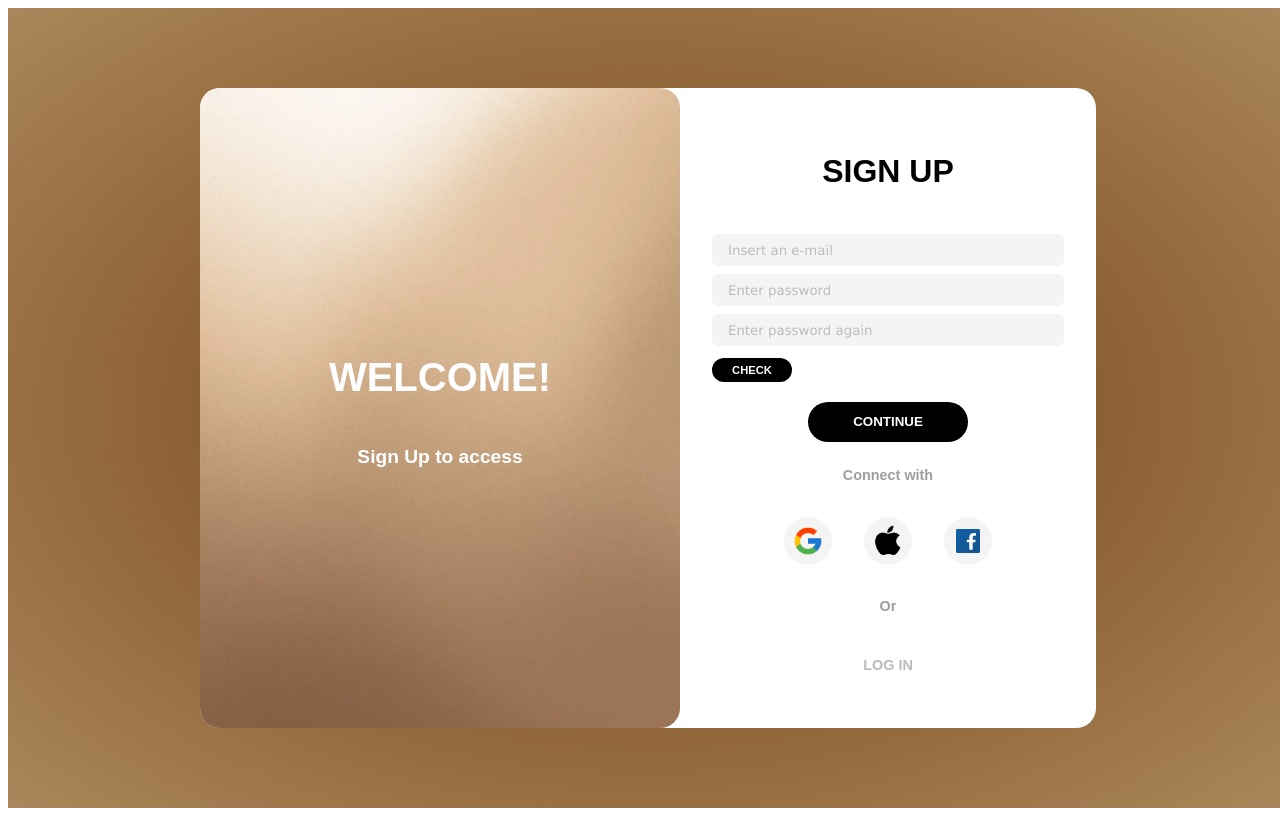
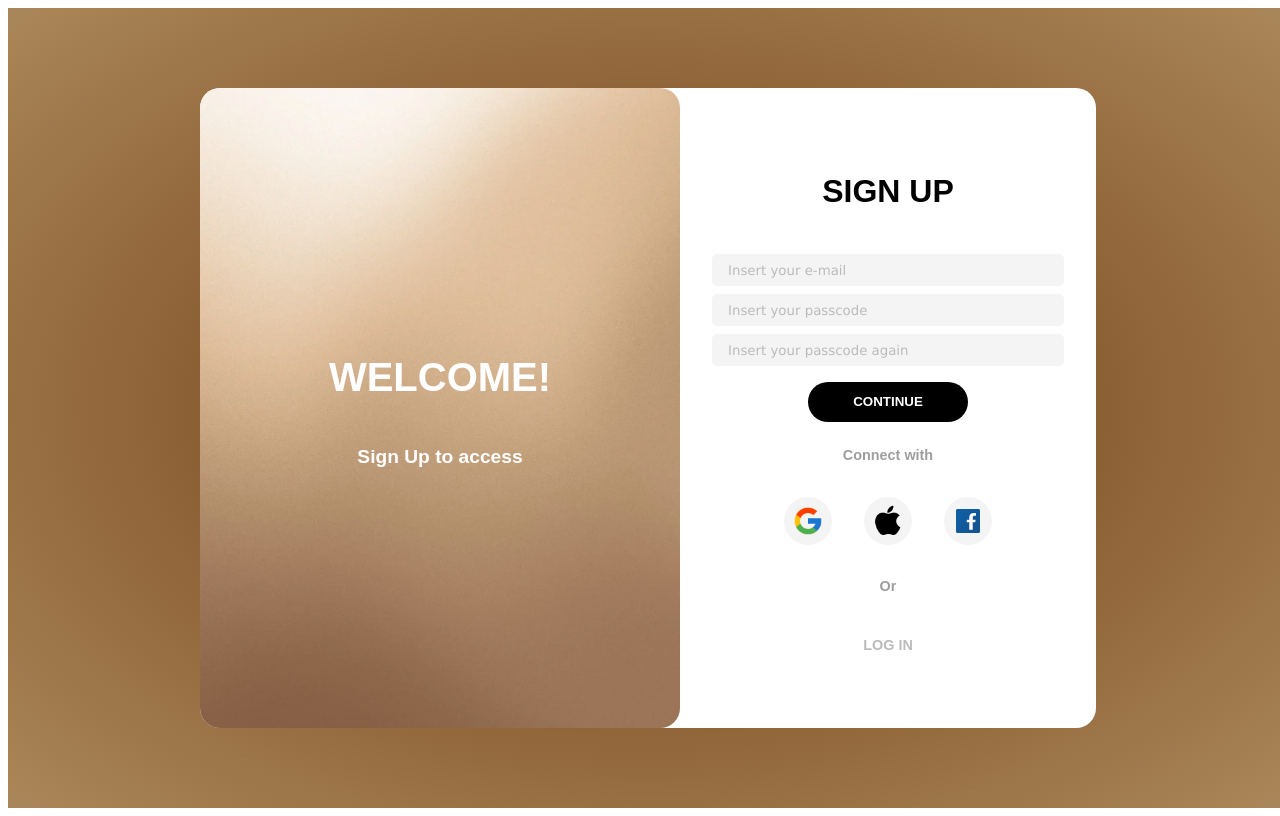
Before and after one commit to 4yob/atividade02-pages-frontend, a Next.js app: page /signup in a window 1280 px wide. Built offline with nearby package versions, Linux system fonts and the light colour scheme.

Commit message:
refactor: adjust password verification

```diff
--- a/app/signup/page.jsx
+++ b/app/signup/page.jsx
@@ -1,14 +1,42 @@
 "use client";
 
+import { useRouter } from "next/navigation";
+import { useState } from "react";
+
 import styles from "../../styles/Home.module.css";
-import { useRouter } from "next/navigation";
-
 import Input from "../../components/Input";
-import Verification from "../verification";
+import Button from "../../components/Button";
 
 
 export default function SignUp() {
     const router = useRouter();
+
+    const [senha, setSenha] = useState("");
+    const [confirmSenha, setConfirmSenha] = useState("");
+    const [error, setError] = useState("");
+    const [isSubmitting, setIsSubmitting] = useState(false);
+
+    const handleCheck = () => {
+        if (isSubmitting) return;
+        setIsSubmitting(true);
+
+        if (senha.length < 6) {
+            setError("A senha deve ter no mínimo 6 caracteres");
+            setIsSubmitting(false);
+            return;
+        }
+        if (senha !== confirmSenha) {
+            setError("As senhas não coincidem");
+            setIsSubmitting(false);
+            return;
+        }
+
+        setError("Success");
+
+        setTimeout(() => {
+            setIsSubmitting(false);
+        }, 1000);
+    };
 
     return (
         <div className={styles.background}>
@@ -21,13 +49,29 @@ export default function SignUp() {
                     <div className={styles.title}>
                         <h1>SIGN UP</h1>
                     </div>
-                    <div className={styles.inputs}>
-                        <Input type="text" placeholder="Insert an e-mail"/>
-                        <Verification />
+                    <div className={styles.inputs} onSubmit={(e) => e.preventDefault()}>
+                        <Input type="text"
+                        placeholder="Insert your e-mail"/>
+
+                        <Input type="password"
+                        placeholder="Insert your passcode"
+                        value={senha}
+                        onChange={(e) => setSenha(e.target.value)}/>
+
+                        <Input type="password"
+                        placeholder="Insert your passcode again"
+                        value={confirmSenha}
+                        onChange={(e) => setConfirmSenha(e.target.value)}/>
                     </div>
-                    <div className={styles.button}>
-                        <button type="submit" onClick={() => router.push("/profile")}>CONTINUE</button>
-                    </div>
+
+                    <Button
+                    text="CONTINUE"
+                    onClick={handleCheck}
+                    disabled={isSubmitting}
+                    route={error === "Success" ? "/profile" : null} />
+
+                    {error && <p className={`error-text ${error === "Sucesso" ? "success" : ""}`}>{error}</p>}
+
                     <p>Connect with</p>
                     <div className={styles.socialmedia}>
                         <div className={styles.media}>
--- a/app/verification.jsx
+++ /dev/null
@@ -1,45 +0,0 @@
-"use client";
-
-import { useState } from "react";
-import styles from "../styles/Verification.module.css";
-import Input from "../components/Input";
-
-export default function Verification() {
-        const [input1, setInput1] = useState("");
-        const [input2, setInput2] = useState("");
-        const [match, setMatch] = useState(null);
-        const [error, setError] = useState(null);
-
-        const handleCheck = () => {
-            if (input1 !== input2) {
-                setMatch(false);
-                setError("The passwords do not match. Try Again.");
-            } else if (input1.length < 6) {
-                setMatch(false);
-                setError("The password must have at least 6 characters. Try Again.");
-            } else {
-                setMatch(true);
-                setError("Success, Welcome!");
-            }
-        };
-
-    return (
-        <div className={styles.inputs}>
-            <Input type="password"
-            placeholder="Enter password"
-            value={input1}
-            onChange={(e) => setInput1(e.target.value)}
-            />
-
-            <Input type="password"
-            placeholder="Enter password again"
-            value={input2}
-            onChange={(e) => setInput2(e.target.value)}
-            />
-
-            <button onClick={handleCheck}>CHECK</button>
-
-            {match !== null && <p>{error}</p>}
-        </div>
-    );
-}
--- /dev/null
+++ b/components/Button.jsx
@@ -0,0 +1,24 @@
+"use client";
+
+import { useRouter } from "next/navigation";
+
+import styles from "../styles/Button.module.css";
+
+export default function Button({ text, onClick, disabled, route }) {
+    const router = useRouter();
+
+    const handleClick = () => {
+        if (onClick) onClick();
+        if (route) router.push(route);
+    };
+
+    return (
+        <button
+            onClick={handleClick}
+            className={styles.button}
+            disabled={disabled}
+        >
+            {text}
+        </button>
+    );
+}
--- /dev/null
+++ b/styles/Button.module.css
@@ -0,0 +1,22 @@
+.button {
+    display: flex;
+    justify-content: center;
+    align-items: center;
+    margin: -0.5rem;
+    width: 10rem;
+    height: 2.5rem;
+    border-radius: 20px;
+    background-color: rgb(0, 0, 0);
+    border: none;
+    color: rgb(255, 255, 255);
+    font-weight: 800;
+    text-align: center;
+    transform: scale(1);
+}
+
+.button:hover {
+    background-color: rgb(226, 226, 226);
+    color: rgb(0, 0, 0);
+    transition: 0.80s;
+    cursor: pointer;
+}
--- a/styles/Home.module.css
+++ b/styles/Home.module.css
@@ -65,32 +65,6 @@
     font-size: 2rem;
     font-family: 'Montserrat', sans-serif;
     font-weight: 900;
-}
-
-.button {
-    display: flex;
-    justify-content: center;
-    align-items: center;
-    margin: -0.5rem;
-}
-
-.aside button {
-    width: 10rem;
-    height: 2.5rem;
-    border-radius: 20px;
-    background-color: rgb(0, 0, 0);
-    border: none;
-    color: rgb(255, 255, 255);
-    font-weight: 800;
-    text-align: center;
-    transform: scale(1);
-}
-
-.aside button:hover {
-    background-color: rgb(226, 226, 226);
-    color: rgb(0, 0, 0);
-    transition: 0.80s;
-    cursor: pointer;
 }
 
 .aside p {
@@ -163,3 +137,12 @@
     font-weight: 500;
     color: rgb(158, 158, 158);
 }
+
+.error-text {
+    color: red;
+    font-size: 0.7rem;
+}
+
+.error-text.success {
+    color: green;
+}
--- a/styles/Verification.module.css
+++ /dev/null
@@ -1,12 +0,0 @@
-.inputs button {
-    width: 5rem;
-    height: 1.5rem;
-    border: none;
-    border-radius: 5px;
-    background-color: rgb(0, 0, 0);
-    color: white;
-    margin: 0.5rem 0;
-    font-family: 'Montserrat', sans-serif;
-    border-radius: 20px;
-    font-size: 0.7rem;
-}
```
Also changed, not shown: app/login/page.jsx (+7 -1 lines).
